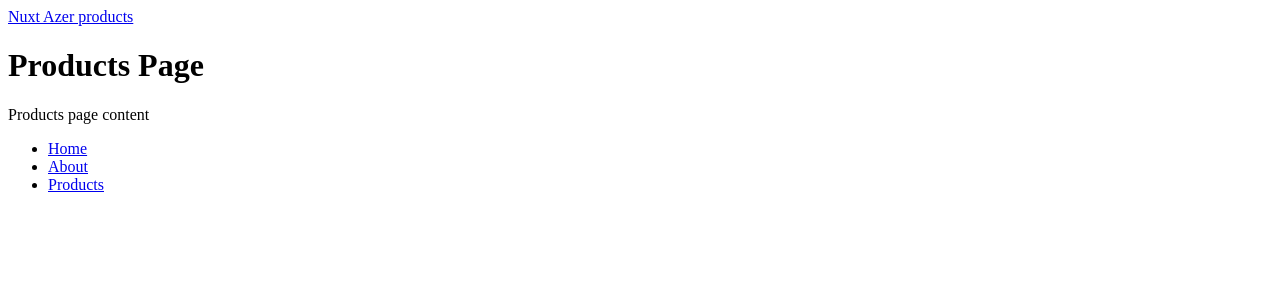
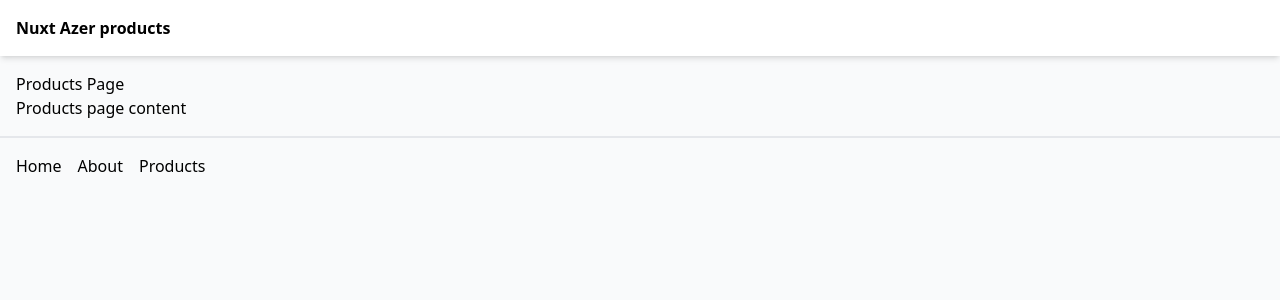
Before and after one commit to Azerbenazzouz/first-proj, a Nuxt app: page /products in a window 1280 px wide. Shown: the top 300 px of the page. Built offline with nearby package versions, Linux system fonts and the light colour scheme.

Commit message:
Ajout de Tailwind CSS pour le style et mise à jour des mises en page avec des classes Tailwind

```diff
--- /dev/null
+++ b/assets/css/tailwind.css
@@ -0,0 +1,13 @@
+@tailwind base;
+@tailwind components;
+@tailwind utilities;
+
+body {
+    @apply bg-gray-50;
+}
+
+@layer components {
+    .btn {
+        @apply bg-[#12b488] text-white px-3 py-2 rounded-md text-sm text-white;
+    }
+}
--- a/layouts/default.vue
+++ b/layouts/default.vue
@@ -1,21 +1,21 @@
 <template>
-    <header>
-        <nav>
-            <NuxtLink to="/">Nuxt Azer</NuxtLink>
-            <ul>
+    <header class="shadow-md bg-white">
+        <nav class="container mx-auto p-4 flex justify-between items-center">
+            <NuxtLink class="font-bold" to="/">Nuxt Azer</NuxtLink>
+            <ul class="flex gap-4">
                 <li>
-                    <NuxtLink to="/">Home</NuxtLink>
+                    <NuxtLink class="" to="/">Home</NuxtLink>
                 </li>
                 <li>
                     <NuxtLink to="/about">About</NuxtLink>
                 </li>
                 <li>
-                    <NuxtLink to="/products">Products</NuxtLink>
+                    <NuxtLink class="btn" to="/products">Products</NuxtLink>
                 </li>
             </ul>
         </nav>
     </header>
-    <div>
+    <div class="container mx-auto p-4">
         <slot />
     </div>
 </template>
--- a/layouts/products.vue
+++ b/layouts/products.vue
@@ -1,18 +1,17 @@
 <template>
     <div>
-        <header>
-            <nav>
-                <NuxtLink to="/products">Nuxt Azer products</NuxtLink>
-
+        <header class="shadow-md bg-white">
+            <nav class="container mx-auto p-4">
+                <NuxtLink class="font-bold" to="/products">Nuxt Azer products</NuxtLink>
             </nav>
         </header>
 
-        <div>
+        <div class="container mx-auto p-4">
             <slot />
         </div>
 
-        <footer>
-            <ul>
+        <footer class="container mx-auto p-4 flex justify-between border-t-2">
+            <ul class="flex gap-4">
                 <li><NuxtLink to="/">Home</NuxtLink></li>
                 <li><NuxtLink to="/about">About</NuxtLink></li>
                 <li><NuxtLink to="/products">Products</NuxtLink></li>
--- a/nuxt.config.ts
+++ b/nuxt.config.ts
@@ -1,5 +1,6 @@
 // https://nuxt.com/docs/api/configuration/nuxt-config
 export default defineNuxtConfig({
   compatibilityDate: '2024-11-01',
-  devtools: { enabled: true }
+  devtools: { enabled: true },
+  modules: ['@nuxtjs/tailwindcss']
 })
--- a/package.json
+++ b/package.json
@@ -10,6 +10,7 @@
     "postinstall": "nuxt prepare"
   },
   "dependencies": {
+    "@nuxtjs/tailwindcss": "^6.13.1",
     "nuxt": "^3.15.2",
     "nuxt-app": "file:",
     "vue": "latest",
```
Also changed, not shown: 1 other file (tests, documents, lock files or other folders).
